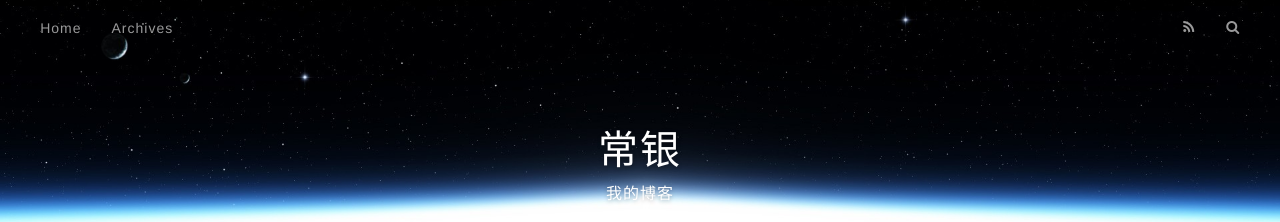
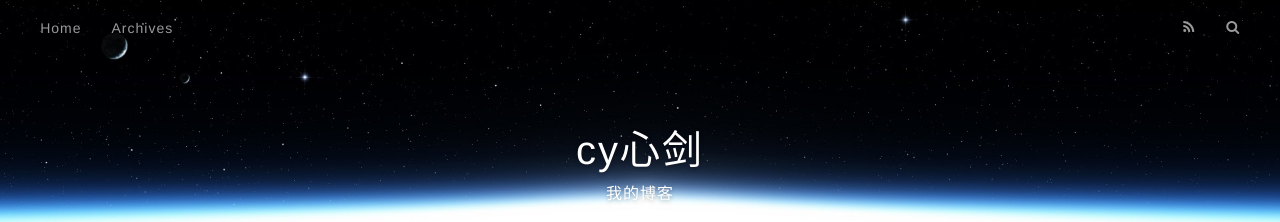
Before and after one commit to cychangyin/cychangyin.github.io, a plain HTML site: page index.html in a window 1280 px wide. Shown: the top 222 px of the page. Drawn offline with nearby package versions, Linux system fonts and the light colour scheme.

Commit message:
Update index.html

```diff
--- a/index.html
+++ b/index.html
@@ -3,19 +3,19 @@
 <head>
   <meta charset="utf-8">
 
-  <title>常银</title>
+  <title>cy心剑</title>
   <meta name="viewport" content="width=device-width, initial-scale=1, maximum-scale=1">
   <meta name="description" content="这是我的个人博客">
 <meta property="og:type" content="website">
-<meta property="og:title" content="常银">
+<meta property="og:title" content="cy心剑">
 <meta property="og:url" content="http://cychangyin.com/index.html">
-<meta property="og:site_name" content="常银">
+<meta property="og:site_name" content="cy心剑">
 <meta property="og:description" content="这是我的个人博客">
 <meta name="twitter:card" content="summary">
-<meta name="twitter:title" content="常银">
+<meta name="twitter:title" content="cy心剑">
 <meta name="twitter:description" content="这是我的个人博客">
 
-    <link rel="alternate" href="/atom.xml" title="常银" type="application/atom+xml">
+    <link rel="alternate" href="/atom.xml" title="cy心剑" type="application/atom+xml">
 
 
     <link rel="icon" href="/favicon.png">
@@ -36,7 +36,7 @@
   <div id="header-outer" class="outer">
     <div id="header-title" class="inner">
       <h1 id="logo-wrap">
-        <a href="/" id="logo">常银</a>
+        <a href="/" id="logo">cy心剑</a>
       </h1>
 
         <h2 id="subtitle-wrap">
@@ -209,7 +209,7 @@
 
   <div class="outer">
     <div id="footer-info" class="inner">
-      &copy; 2017 常银<br>
+      &copy; 2017 cy心剑<br>
       Powered by <a href="http://hexo.io/" target="_blank">Hexo</a>
     </div>
   </div>
```
